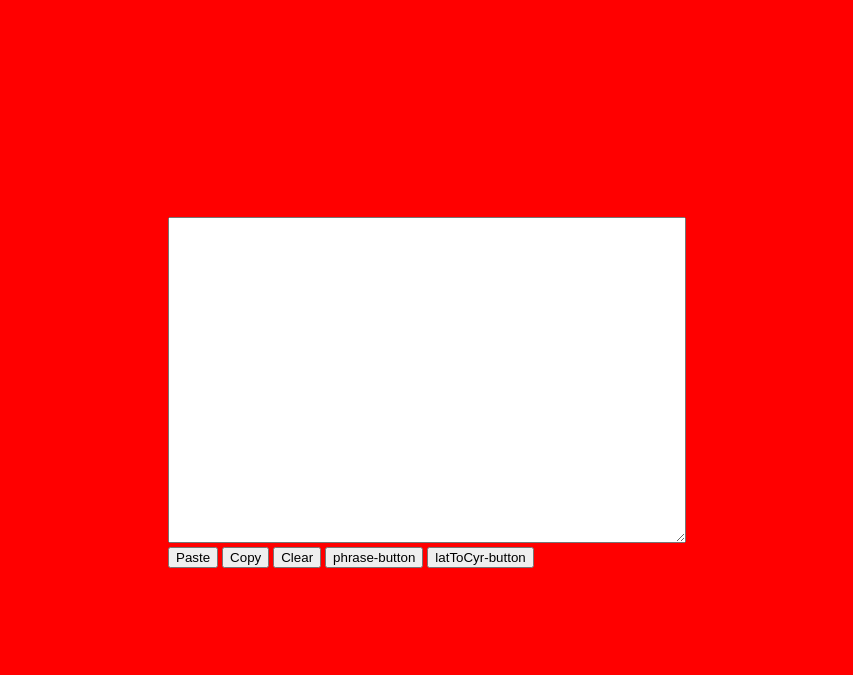
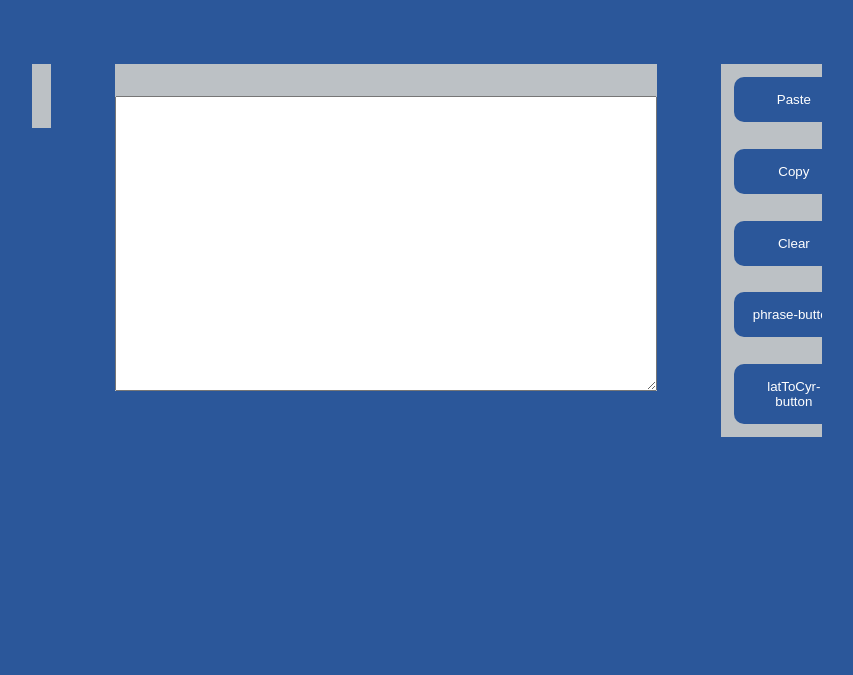
Before and after one commit to dragoslavIvkovic/TEXT-TOOLS, a plain HTML site: page src/index.html in a window 1280 px wide. Shown: the whole page, without its empty margins (213-1066 px from the left). Drawn offline with Linux system fonts and the light colour scheme.

Commit message:
feat: style

```diff
--- a/src/index.html
+++ b/src/index.html
@@ -8,23 +8,27 @@
     <link rel="stylesheet" href="style.css">
   </head>
   <body>
-<div id="text-area-component">
-  <textarea id="text-area"></textarea>
-  <div id="buttons">
-    <button id="paste-button">Paste</button>
-    <button id="copy-button">Copy</button>
-    <button id="clear-button">Clear</button>
-    <button id="phrase-button">phrase-button</button>
-    <button id="latToCyr-button">latToCyr-button</button>
+
+  <section class='FlexContainer'>
+            <div id="output"></div>
+            <div id="text-area-and-buttons-container" >
+   <div id="counters">
+      <div id="output-count" >
+        <p id="word-count"></p>
+        <p id="character-count"></p>
+        <p id="sentence-count"></p>
+      </div>
+    </div>
+    <textarea id="text-area"></textarea>
   </div>
-  <p id="word-count"></p>
-  <p id="character-count"></p>
-  <p id="sentence-count"></p>
- <div id="output"></div>
-
-
-</div>
-
+  <div id="buttons" >
+      <button id="paste-button">Paste</button>
+      <button id="copy-button">Copy</button>
+      <button id="clear-button">Clear</button>
+      <button id="phrase-button">phrase-button</button>
+      <button id="latToCyr-button">latToCyr-button</button>
+  </div></div>
+        </section>
 
 
 
--- a/src/index.js
+++ b/src/index.js
@@ -91,7 +91,7 @@ function showFrequentPhrases() {
   // Loop through the repeated phrases and add them to the output container
   for (let phraseLength in frequentPhrases) {
     if (frequentPhrases[phraseLength].length > 0) {
-      var h = document.createElement("h3");
+      var h = document.createElement("h4");
       h.innerHTML = `Phrases with ${phraseLength} words:`;
       output.appendChild(h);
       for (var i = 0; i < frequentPhrases[phraseLength].length; i++) {
--- a/src/style.css
+++ b/src/style.css
@@ -1,16 +1,92 @@
+:root {
+  --bg-color: #2b579a;
+  --btn-color: #bcc1c5;
+  --bg2-color: #F3F2F1;
+  --text-color: #FB3640;
+}
 
-body{
-     margin: 0;
-    padding: 0;
-      min-height: 100vh;
-    box-sizing: border-box;
-    background-color:red;
-   display: flex;
+body {
+  margin: 1rem;
+  padding: 1rem;
+  min-height: 80vh;
+  box-sizing: border-box;
+  background-color: var(--bg-color);
+  display: flex;
   align-items: center;
   justify-content: center;
 }
 
-#text-area{
-    height:40vh;
-    width:40vw;
+.FlexContainer {
+  display: flex;
+  flex-wrap: nowrap;
+  justify-content: center;
+  align-items: flex-start;
+  align-content: center;
+  width: 65%;
+  height: 80vh;
+  overflow: auto;
+  flex-direction: row;
 }
+
+.FlexContainer div {
+  margin: 2em;
+  background-color: var(--btn-color);
+}
+
+#text-area-and-buttons-container {
+  position: sticky;
+  top: 0;
+
+  display: flex;
+  flex-direction: column;
+  align-items: center;
+  justify-content: center;
+}
+
+#counters {
+  display: flex;
+  align-self: start;
+  justify-content: center;
+  width: 40vw;
+  margin: 0;
+}
+#counters p {
+  margin-inline: 1vw;
+}
+#output-count {
+  display: flex;
+  flex-direction: row;
+  margin: 0;
+}
+
+
+#output{
+  padding:2em;
+  width: 20vw;
+}
+#output h4{
+  color:  var( --text-color);
+}
+#buttons {
+  position: sticky;
+  top: 0;
+  display: flex;
+  flex-direction: column;
+}
+
+textarea {
+  width: 38vw;
+  height: 30vh;
+  padding: 2em;
+}
+
+button {
+  margin: 1em;
+  background-color: var(--bg-color);
+  color: #fff;
+  border: none;
+  border-radius: 10px;
+  padding: 15px;
+  min-height: 30px;
+  min-width: 120px;
+}
```
